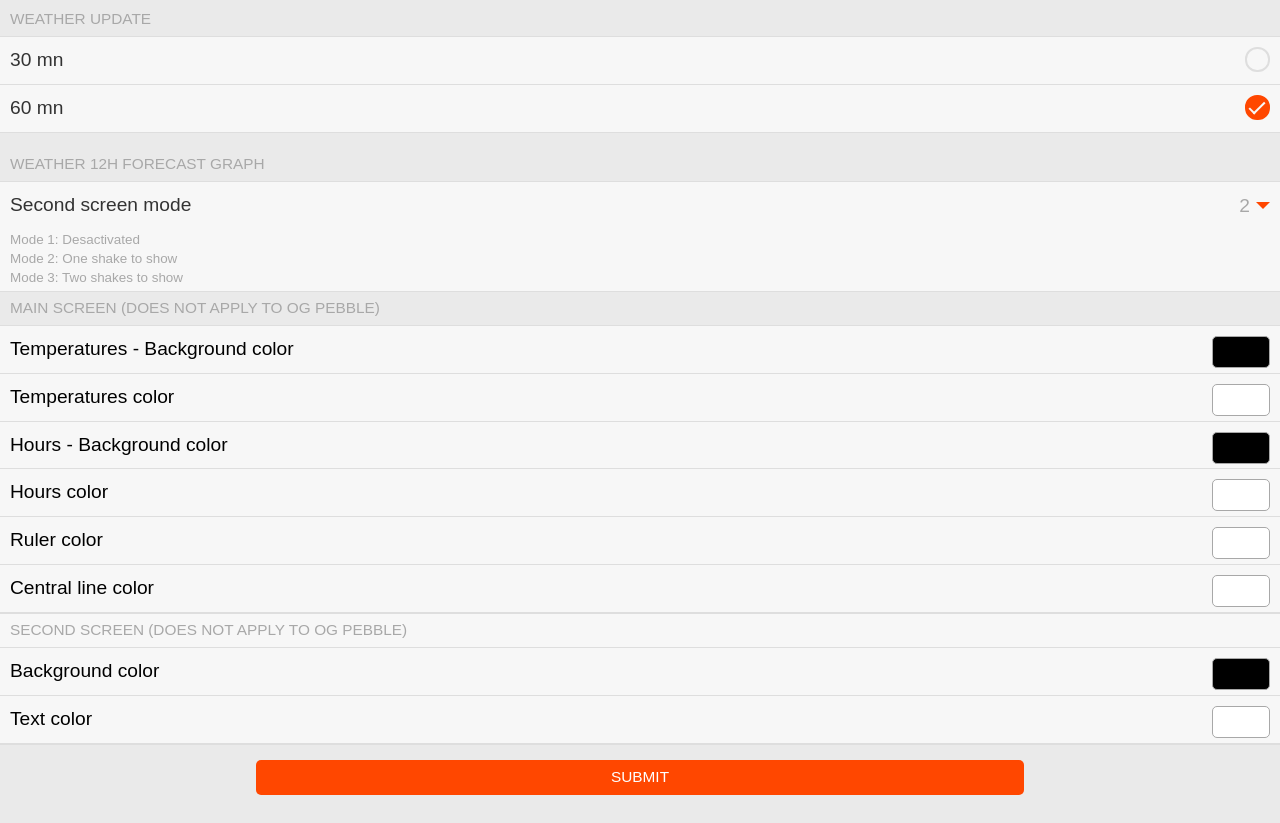
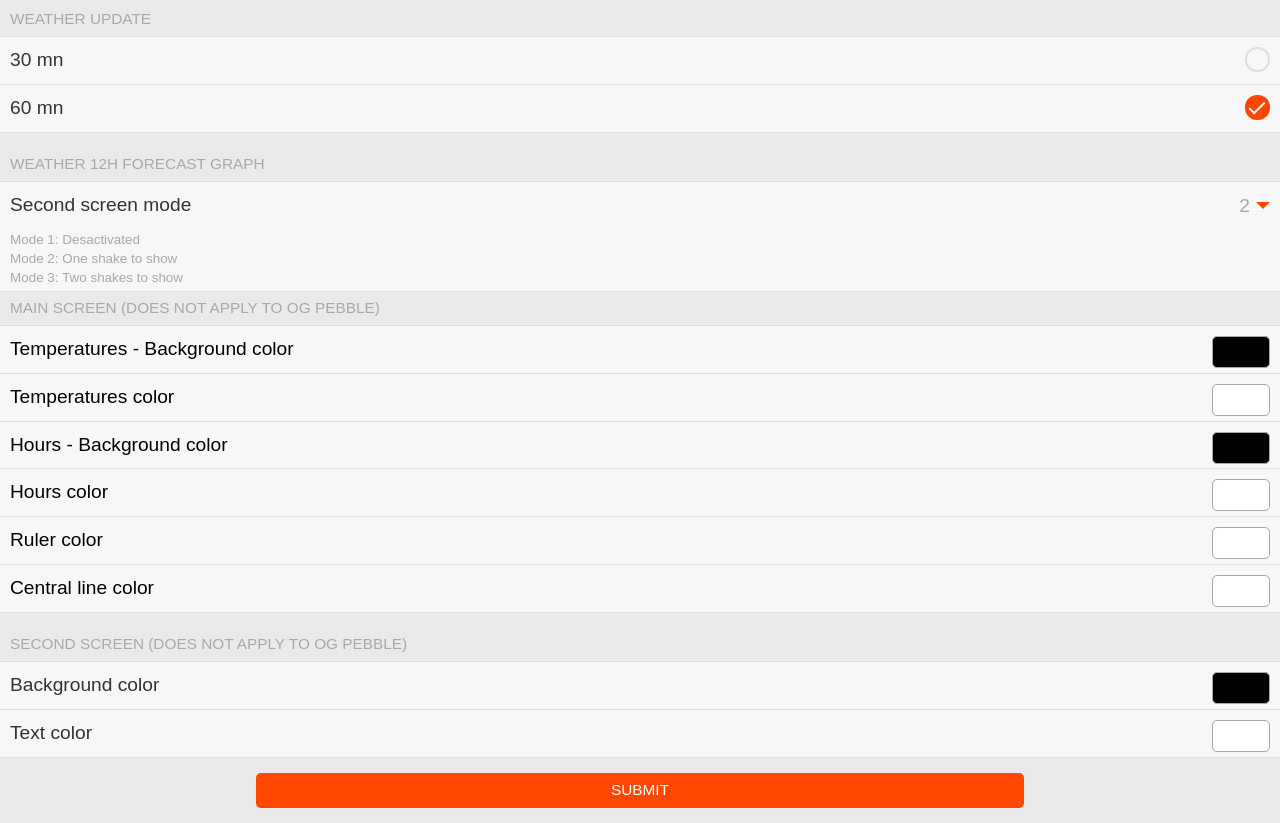
Before and after one commit to Sichroteph/Ruler-Weather, a plain HTML site: page index.html in a window 1280 px wide. Shown: the part 875-1698 px from the top of the page. Drawn offline with Linux system fonts and the light colour scheme.

Commit message:
Update index.html

```diff
--- a/index.html
+++ b/index.html
@@ -198,7 +198,7 @@
   </div>
 </div>
 
-<div class='item-container-content'>
+<div class='item-container'>
   <div class='item-container-header'>Second screen (Does not apply to OG Pebble)</div>
   <div class='item-container-content'>
     <label class='item'>
```
